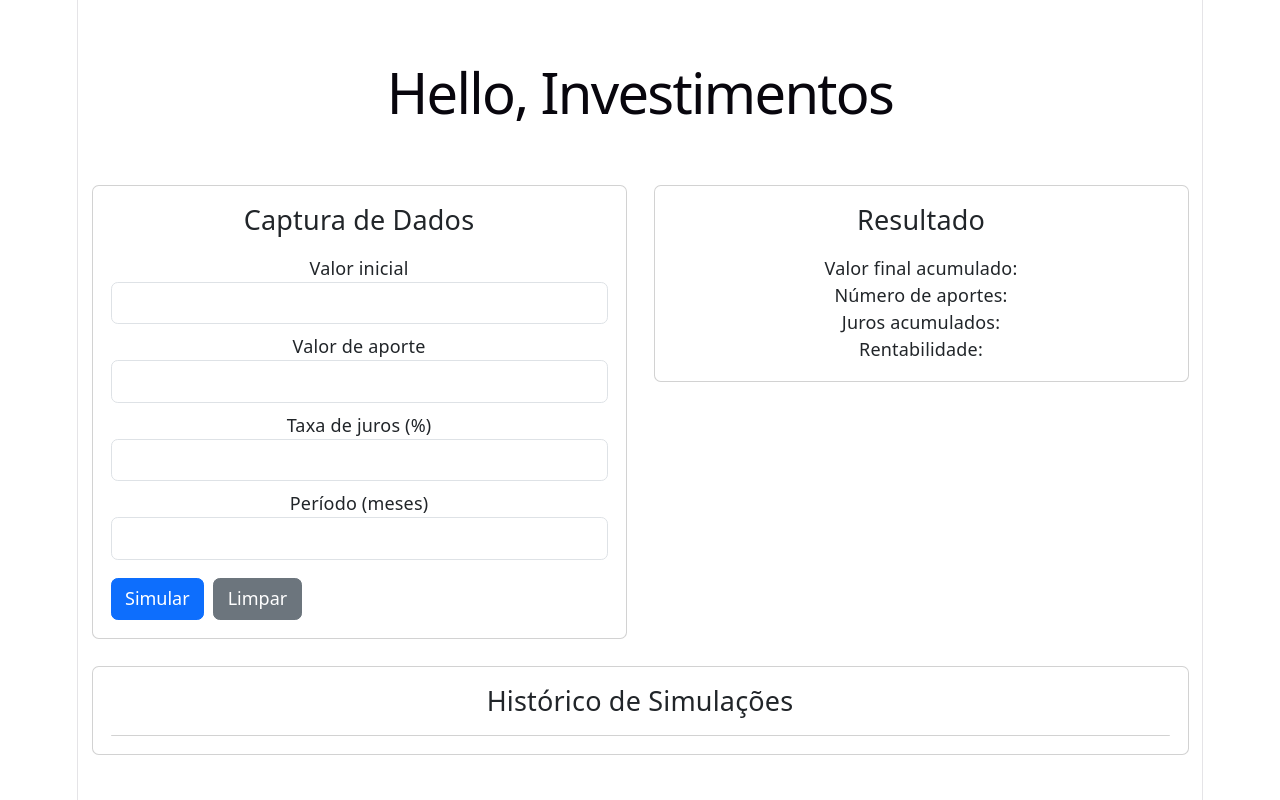
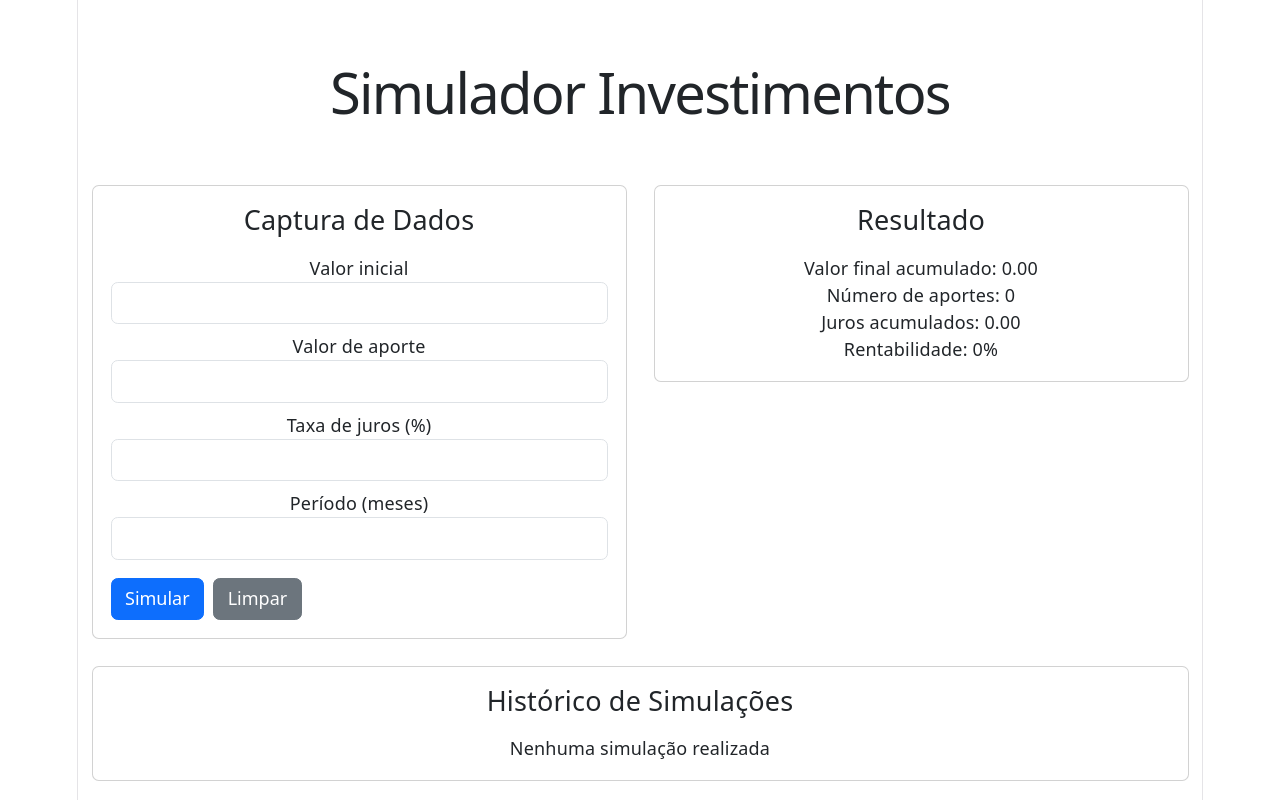
Before and after one commit to Eunata04/20261_fatec_ipi_pdmtn_projeto_p1, a React (Vite) app: page / in a window 1280 px wide. Built offline with nearby package versions, Linux system fonts and the light colour scheme.

Commit message:
ajustes finais da simulacao

```diff
--- a/src/App.jsx
+++ b/src/App.jsx
@@ -66,7 +66,7 @@ function App() {
     <div className="container mt-4">
       <div className="row mb-4">
         <div className="col-12 text-center">
-          <h1>Hello, Investimentos</h1>
+          <h1 className="text-dark">Simulador Investimentos</h1>
         </div>
       </div>
 
@@ -88,10 +88,10 @@ function App() {
 
         <div className="col-12 col-lg-6">
           <ExibeDados
-            valorFinal={valorFinal}
-            numeroAportes={numeroAportes}
-            juros={juros}
-            rentabilidade={rentabilidade}
+            valorFinal={valorFinal || '0.00'}
+            numeroAportes={numeroAportes || '0'}
+            juros={juros || '0.00'}
+            rentabilidade={rentabilidade || '0%'}
           />
         </div>
       </div>
@@ -101,6 +101,9 @@ function App() {
           <div className="card p-3">
             <h4 className="mb-3">Histórico de Simulações</h4>
 
+            {historico.length === 0 ? (
+              <p>Nenhuma simulação realizada</p>
+            ) : (
               <ul className="list-group">
                 {historico.map((item, index) => (
                   <li key={index} className="list-group-item">
@@ -108,6 +111,7 @@ function App() {
                   </li>
                 ))}
               </ul>
+            )}
           </div>
         </div>
       </div>
```
Lines whose indentation alone changed are shown as unchanged.
